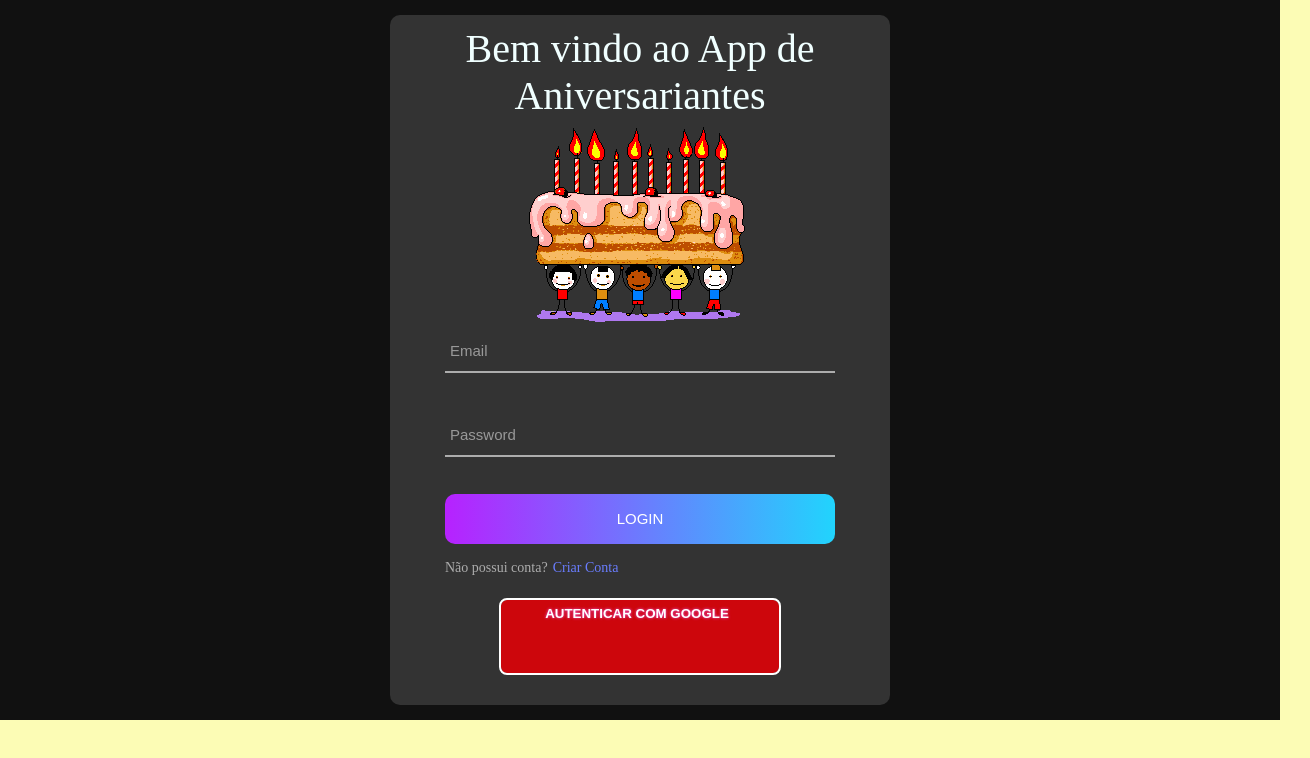
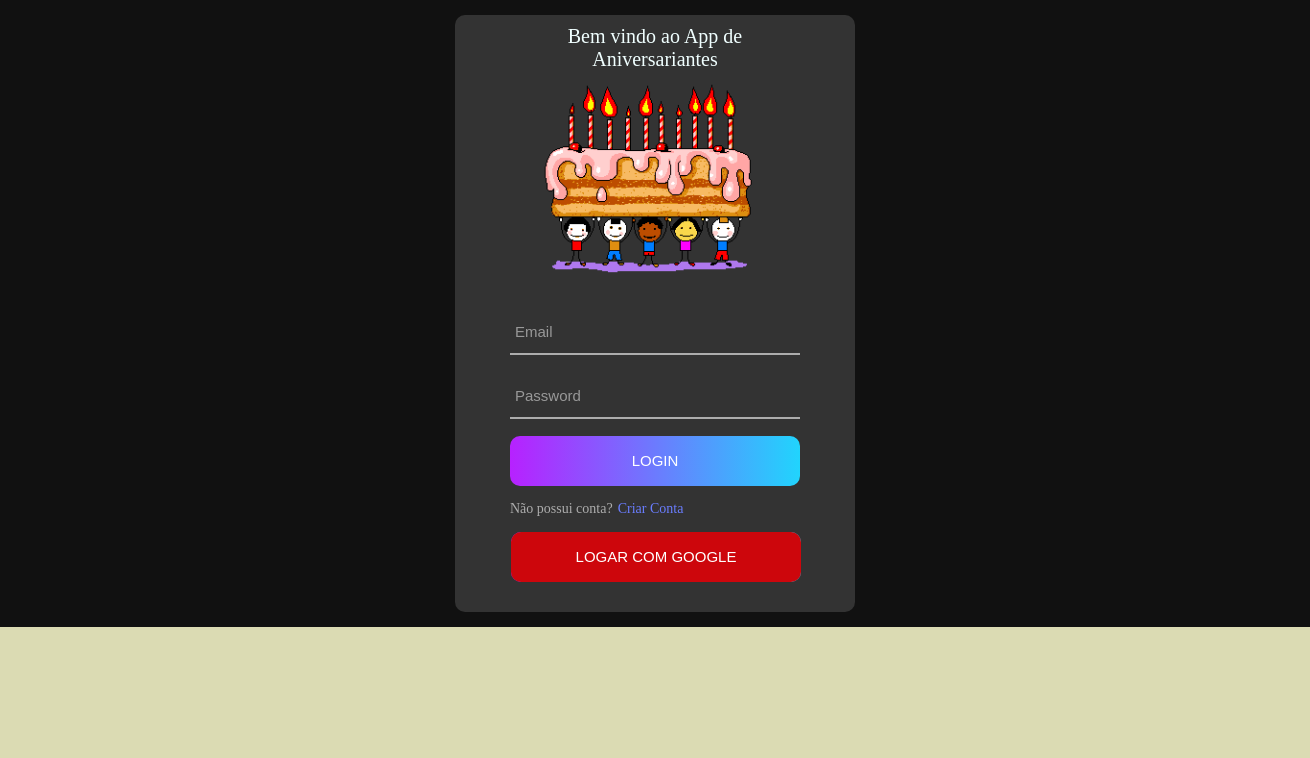
Before and after one commit to Luciara-Abreu/API_Aniversariantes_POSTGRES_FRONT, a React (Create React App) app: page /entrar in a window 1280 px wide. Shown: the top 758 px of the page, 1310 px wide, since content can reach past the window. Built offline with nearby package versions, Linux system fonts and the light colour scheme.

Commit message:
widthf and heigt atualization

```diff
--- a/src/App/components/buttons/buttonMenu/buttonTop10/index.tsx
+++ b/src/App/components/buttons/buttonMenu/buttonTop10/index.tsx
@@ -9,7 +9,6 @@ type Props = React.DetailedHTMLProps<React.ButtonHTMLAttributes<HTMLButtonElemen
 
 const Top10Button = (props:Props) =>{
   const history = useHistory();
-
   const handleClick = () => {
     history.push('/Top10')
   }
--- a/src/App/components/buttons/buttonMenu/stlyles/index.ts
+++ b/src/App/components/buttons/buttonMenu/stlyles/index.ts
@@ -58,25 +58,25 @@ const ButtonGoogle = styled.div`
   display: flex;
   justify-content: center;
   align-items: flex-end;
-  padding: 20px 10px 20px 10px;
+  padding: 15px 1px 20px 1px;
 
 .btn {
+  font-size: 15px;
+  border: none;
+  border-radius: 10px;
+  color: #fff;
+  line-height: 1.2;
+  text-transform: uppercase;
   display: flex;
-  width: 22vw;
-  height: 6vw;
-  font:normal 5px;
-  padding: 20px 10px 20px 10px;
-  background-color: transparent;
-  border: 2px solid #e74c3c;
-  border-radius: 0.6em;
-  color: red;
-  line-height: 1;
-  padding: 0.5em 3.3em 0.5em 3.3em;
-  text-transform: uppercase;
-  font-family: 'Montserrat', sans-serif;
-  font-weight: 600;
-  text-shadow:0px 0px 3px #f05be6;
-  cursor: pointer;
+  justify-content: center;
+  align-items: center;
+  width: 100%;
+  height: 50px;
+  background: #6a7dfe;
+  background: -webkit-linear-gradient(to left, #21d4fd, #b721ff);
+  background: -o-linear-gradient(to left, #21d4fd, #b721ff);
+  background: -moz-linear-gradient(to left, #21d4fd, #b721ff);
+  background: linear-gradient(to left, #21d4fd, #b721ff);
 }
 
 .btn:hover, .btn:focus {
--- /dev/null
+++ b/src/App/pages/criarConta/index.tsx
@@ -0,0 +1 @@
+import REact from 'react'
--- a/src/App/pages/login/Login.jsx
+++ b/src/App/pages/login/Login.jsx
@@ -1,5 +1,5 @@
-import Header from '../../components/header';
 import AuthGoogle from '../../services/Api/index'
+import { useHistory } from 'react-router-dom'
 import cake from '../../assets/Imag/cake2.gif'
 import {
   ContainerRoot, Container, ContainerLogin, WrapLogin, LoginFormTitle, LogoForm, WrapInput,
@@ -7,11 +7,16 @@ import {
 } from './styles';
 import { useState } from 'react';
 
+
 export const Login = () => {
   const [email, setEmail] = useState("")
   const [password, setPassword] = useState("")
 
-  //<Header />  https://youtu.be/Bm50j2CqCXg
+  const history = useHistory();
+  const handleClick = () => {
+    history.push('/criarConta')
+  }
+
   return (
     <ContainerRoot>
       <Container>
@@ -47,7 +52,7 @@ export const Login = () => {
 
               <div className="text-criarConta"></div>
               <spn className="txt1">Não possui conta?</spn>
-              <a href="#" className="txt2">Criar Conta</a>
+              <a href="#" onClick={handleClick} className="txt2">Criar Conta</a>
             </form>
             <AuthGoogle />
           </WrapLogin>
--- a/src/App/pages/login/styles.ts
+++ b/src/App/pages/login/styles.ts
@@ -19,7 +19,8 @@ const ContainerLogin = styled.div`
  background: #111;
 `
 const WrapLogin = styled.div`
- width: 390px;
+ //width: 390px;
+ width: 290px;
  background-color: #333;
  border-radius: 10px;
  padding: 10px 55px 10px 55px;
@@ -38,14 +39,14 @@ const WrapLogin = styled.div`
 .txt1 {
   font-size: 14px;
   color: #adadad;
-  line-height: 1.5;
+  line-height: 1;
   padding-right: 5px;
 }
 
 .txt2 {
   font-size: 14px;
   color: #6a7dfe;
-  line-height: 1.5;
+  line-height: 1;
   text-decoration: none;
 }
 `
@@ -57,24 +58,23 @@ width: 100%;
 const LoginFormTitle = styled.div`
 display:block;
 flex-wrap: wrap;
-font-size: 40px;
+font-size: 20px;
 color: azure;
 text-align: center;
 `
 
 const LogoForm = styled.div`
-  width: 100%;
+  width: 18vw;
   display: block;
-  margin: 0;
-  font-size: 40px;
-  line-height: 1%;
+  margin: 2% 0 10% 9%;
+  line-height: 1;
   text-align: center;
 `
 const WrapInput = styled.div`
 width: 100%;
 position: relative;
 border-bottom: 2px solid #adadad;
-margin-bottom: 37px;
+margin-bottom: 17px;
 
 .input{
   width: 100%;
@@ -82,7 +82,7 @@ margin-bottom: 37px;
   padding: 0 5px;
   font-size: 15px;
   color: #fff;
-  line-height: 1.2;
+  line-height: 1;
   border: none;
   display:block;
   background: transparent;
@@ -121,7 +121,7 @@ margin-bottom: 37px;
     font-family: Nunito, sans-serif;
     font-size: 15px;
     color: #999999;
-    line-height: 1.2;
+    line-height: 1;
     content: attr(data-placeholder);
     display: block;
     width: 100%;
@@ -159,11 +159,11 @@ const ContainerLoginFormBtn = styled.div`
   padding-bottom: 13px;
 
   .login-form-btn{
-    font-size: 15px;
+  font-size: 15px;
   border: none;
   border-radius: 10px;
   color: #fff;
-  line-height: 1.2;
+  line-height: 1;
   text-transform: uppercase;
   display: flex;
   justify-content: center;
--- a/src/App/services/Api/index.js
+++ b/src/App/services/Api/index.js
@@ -27,7 +27,7 @@ const AuthGoogle = () => {
 
   return (
     <>
-    <GoogleButton  onClick={actionLoginGoogle}>Autenticar com Google</GoogleButton>
+    <GoogleButton  onClick={actionLoginGoogle}>Logar com Google</GoogleButton>
     </>
   )
 }
--- a/src/global/styles.css
+++ b/src/global/styles.css
@@ -1,10 +1,12 @@
 * {
+  width: 100%;
   margin: 0;
   padding: 0;
 }
 
+
 body,
 #root {
-  height: 100%;
-  background-color: rgb(252, 252, 181);
+  box-sizing: border-box;
+  background-color: rgb(219, 219, 179);
 }
```
Also changed, not shown: 1 other file (tests, documents, lock files or other folders).
